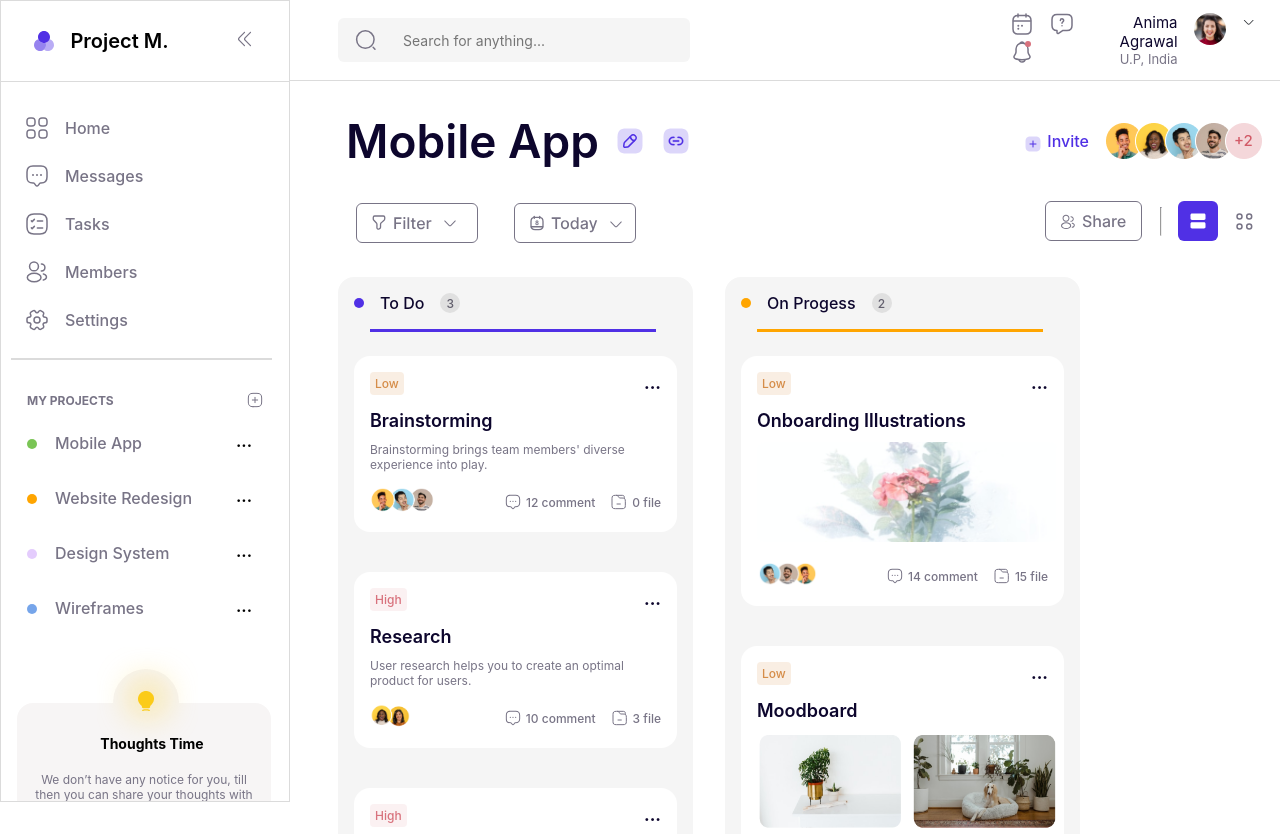
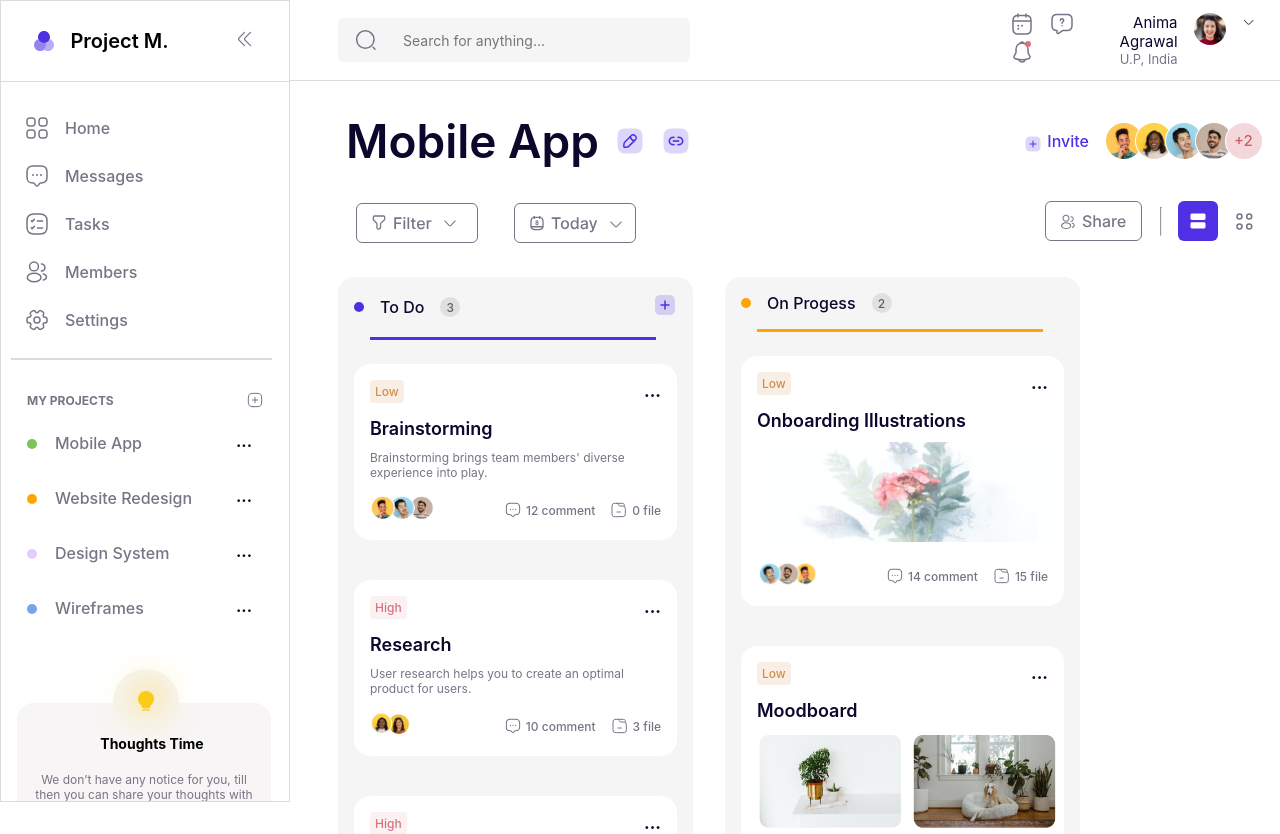
Before and after one commit to Madhuresh123/Kanban-Clone, a React (Create React App) app: page / in a window 1280 px wide. Shown: the top 834 px of the page. Built offline with nearby package versions, Linux system fonts and the light colour scheme.

Commit message:
minor-change

```diff
--- a/src/components/Todo.jsx
+++ b/src/components/Todo.jsx
@@ -20,7 +20,7 @@ function Todo(props) {
           </div>
         </div>
 
-        {props.card === '3' &&
+        {props.card === 3 &&
         <div>
         <svg
           width="24"
```
